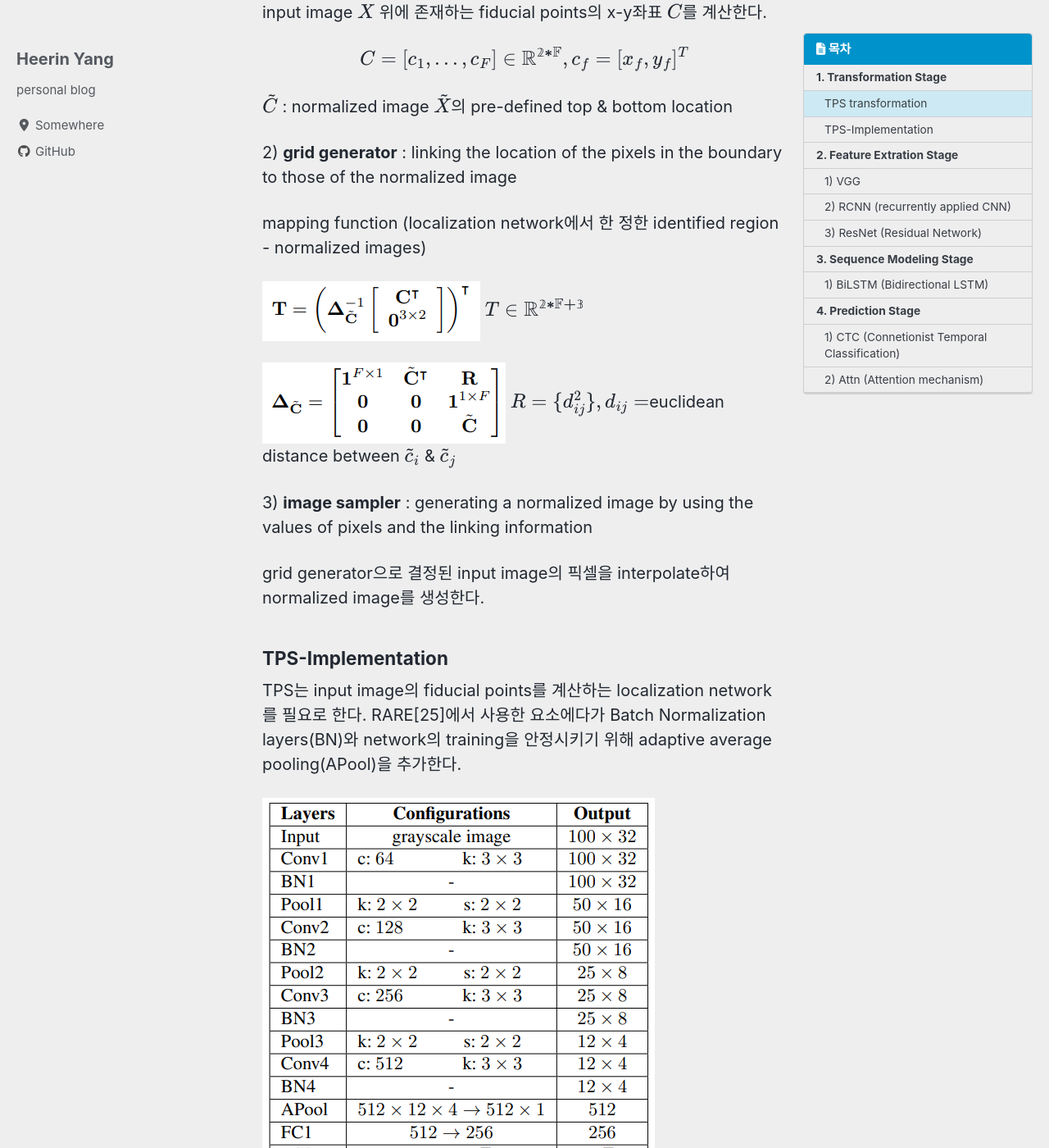
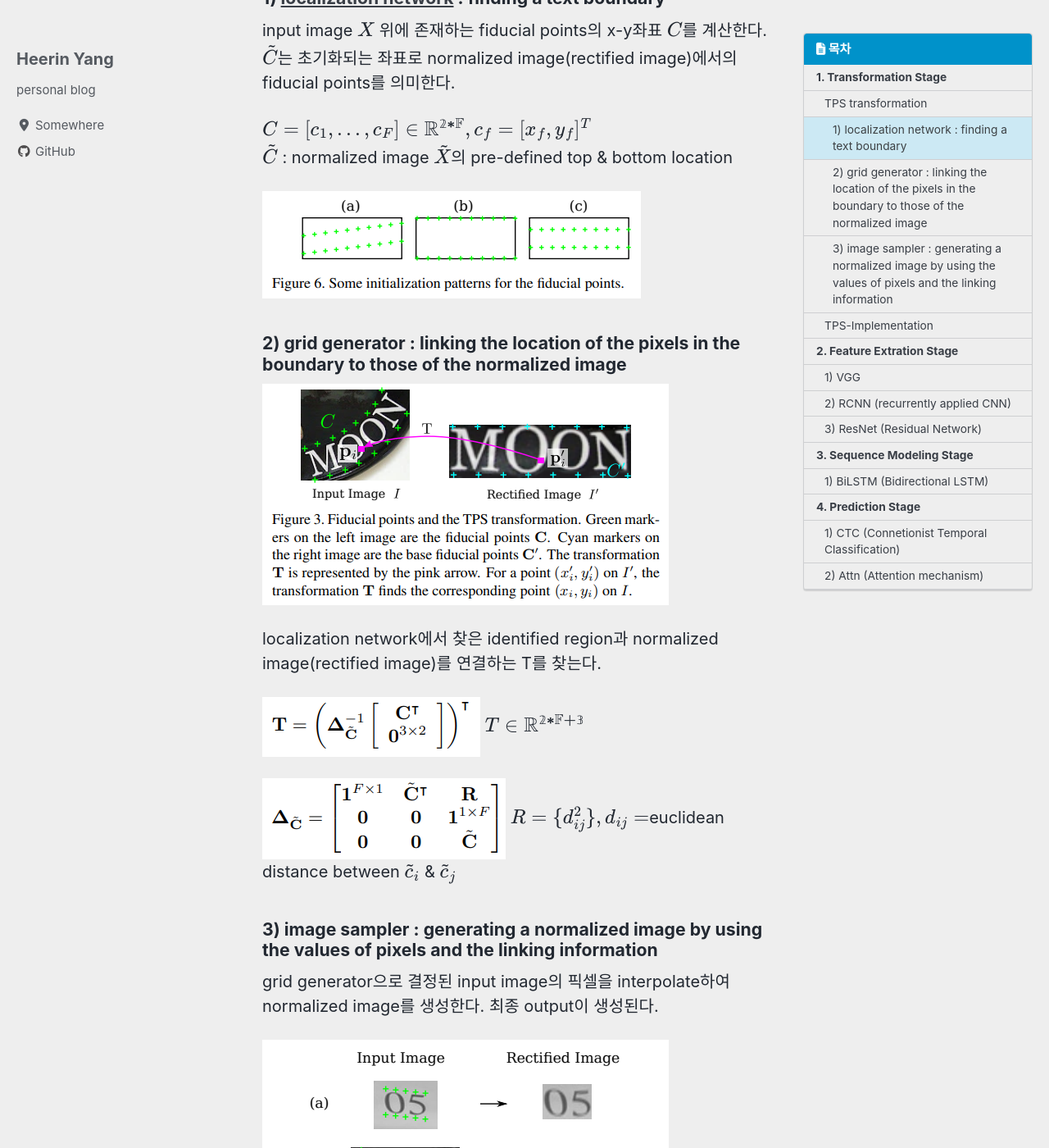
Before and after one commit to hryang06/hryang06.github.io, a Jekyll site: the page built from _posts/2020-04-09-STR-framework.md, in a window 1280 px wide and 1400 px high, scrolled down 995 px. Shown: the whole window at 82% size. Built offline with Jekyll 4.4.1, drawn with Linux system fonts in a browser that asks for light colours; cached includes are drawn as plain includes; nearby versions of some CDN libraries; formulas are drawn with MathJax 3; some of the changed text lies outside the part shown.

Commit message:
Add TPS - STN

```diff
--- a/_posts/2020-04-09-STR-framework.md
+++ b/_posts/2020-04-09-STR-framework.md
@@ -22,9 +22,11 @@ What Is Wrong With Scene Text Recognition Model Comparisons? Dataset and Model A
 
 ## 1. Transformation Stage
 
-![Figure 11](/assets/images/post/str/figure11.PNG)
+*<https://arxiv.org/abs/1506.02025> [STN] Spatial Transformer Network*
 
-TPS를 추가하는 것과 하지 않는 것은 크게 차이가 없다. 하지만, TPS를 사용하는 것이 사용하지 않을 때보다 시간이 길어지고 메모리가 약간 더 사용하지만 정확도가 높아진다.
+*<https://arxiv.org/abs/1603.03915> [RARE] Robust Scene Text Recognition with Automatic Rectification*
+
+![Figure 2](/assets/images/post/stn/figure2.PNG)
 
 ### TPS transformation
 
@@ -32,30 +34,34 @@ input image $$X$$ -> normalized image $$\tilde X$$
 
 fiducial points set(F 개) 사이에서 smooth spline interpolation을 사용한다.
 
-1\) [**localization network**](#tps-implementation) : finding a text boundary
+#### 1\) [**localization network**](#tps-implementation) : finding a text boundary
 
-input image $$X$$ 위에 존재하는 fiducial points의 x-y좌표 $$C$$를 계산한다.
+input image $$X$$ 위에 존재하는 fiducial points의 x-y좌표 $$C$$를 계산한다. $$\tilde C$$는 초기화되는 좌표로 normalized image(rectified image)에서의 fiducial points를 의미한다.
 
-$$C = [c_1, ... , c_F] \in \mathbb{R^{2*F}}, c_f = [x_f, y_f]^T$$
-
+$$C = [c_1, ... , c_F] \in \mathbb{R^{2*F}}, c_f = [x_f, y_f]^T$$<br>
 $$\tilde C$$ : normalized image $$\tilde X$$의 pre-defined top & bottom location
 
-2\) **grid generator** : linking the location of the pixels in the boundary to those of the normalized image
+![Figure 6](/assets/images/post/stn/figure6.PNG)
 
-mapping function (localization network에서 한 정한 identified region - normalized images)
+#### 2\) **grid generator** : linking the location of the pixels in the boundary to those of the normalized image
+
+![Figure 3](/assets/images/post/stn/figure3.PNG)
+
+localization network에서 찾은 identified region과 normalized image(rectified image)를 연결하는 T를 찾는다.
 
 ![Formula 1](/assets/images/post/str/formula1.PNG)  $$T \in \mathbb{R^{2*F+3}}$$
 
 ![Formula 2](/assets/images/post/str/formula2.PNG)  $$R = \{d_{ij}^2\}, d_{ij} = $$euclidean distance between $$\tilde c_i$$ & $$\tilde c_j$$
 
-3\) **image sampler** : generating a normalized image by using the values of pixels and the linking information
+#### 3\) **image sampler** : generating a normalized image by using the values of pixels and the linking information
 
-grid generator으로 결정된 input image의 픽셀을 interpolate하여 normalized image를 생성한다.
+grid generator으로 결정된 input image의 픽셀을 interpolate하여 normalized image를 생성한다. 최종 output이 생성된다.
 
+![Figure 4](/assets/images/post/stn/figure4.PNG)
 
 ### TPS-Implementation
 
-TPS는 input image의 fiducial points를 계산하는 localization network를 필요로 한다. RARE[25]에서 사용한 요소에다가 Batch Normalization layers(BN)와 network의 training을 안정시키기 위해 adaptive average pooling(APool)을 추가한다.
+TPS는 input image의 fiducial points를 계산하는 localization network를 필요로 한다. RARE[[25]](#robust-scene-text-recognition-with-automatic-rectification)에서 사용한 요소에다가 Batch Normalization layers(BN)와 network의 training을 안정시키기 위해 adaptive average pooling(APool)을 추가한다.
 
 ![Table 4](/assets/images/post/str/table4.PNG)
 
```
Also changed, not shown: assets/images/post/stn/figure2.PNG (added), assets/images/post/stn/figure3.PNG (added), assets/images/post/stn/figure4.PNG (added), assets/images/post/stn/figure6.PNG (added).
